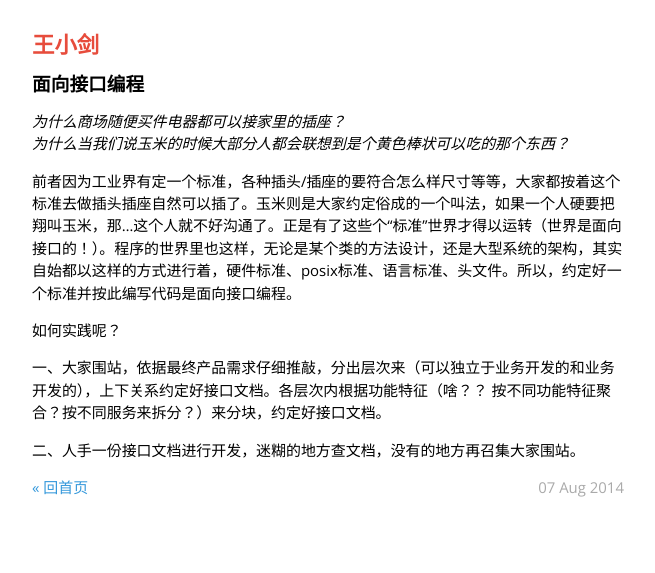
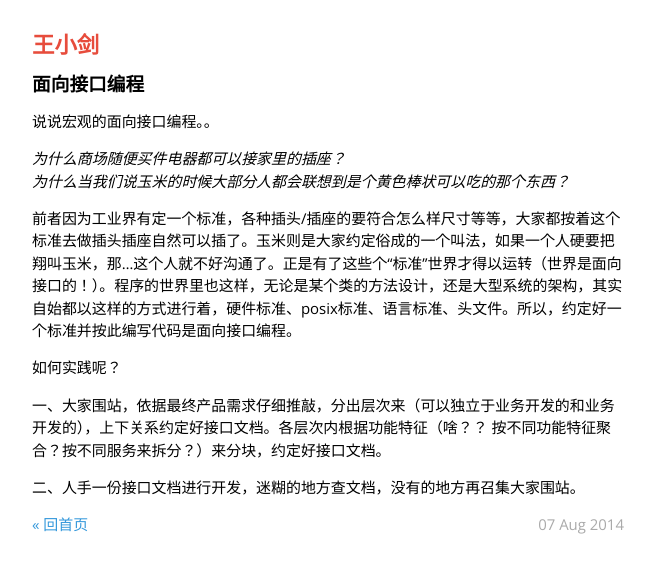
Before and after one commit to hiwjd/hiwjd.github.io, a Jekyll site: the page built from _posts/2014-08-07-面向接口编程.markdown, in a window 1280 px wide. Shown: the top 573 px of the page, without its empty margins (312-967 px from the left). Built offline with Jekyll 4.4.1, drawn with Linux system fonts in a browser that asks for light colours; Markdown is read by kramdown in place of the engine named in the settings; comment, search, counter and statistics services are not loaded.

Commit message:
Published with https://stackedit.io/

```diff
--- a/_posts/2014-08-07-面向接口编程.markdown
+++ b/_posts/2014-08-07-面向接口编程.markdown
@@ -5,6 +5,7 @@ date:   2014-08-07 23:53:01
 categories: post
 ---
 
+说说宏观的面向接口编程。。
 
 *为什么商场随便买件电器都可以接家里的插座？*
 *为什么当我们说玉米的时候大部分人都会联想到是个黄色棒状可以吃的那个东西？*
```
